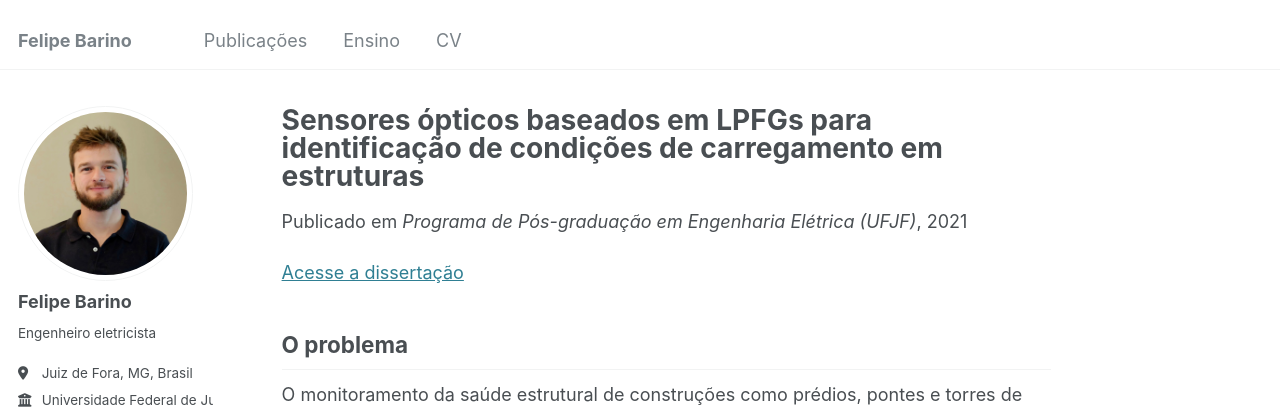
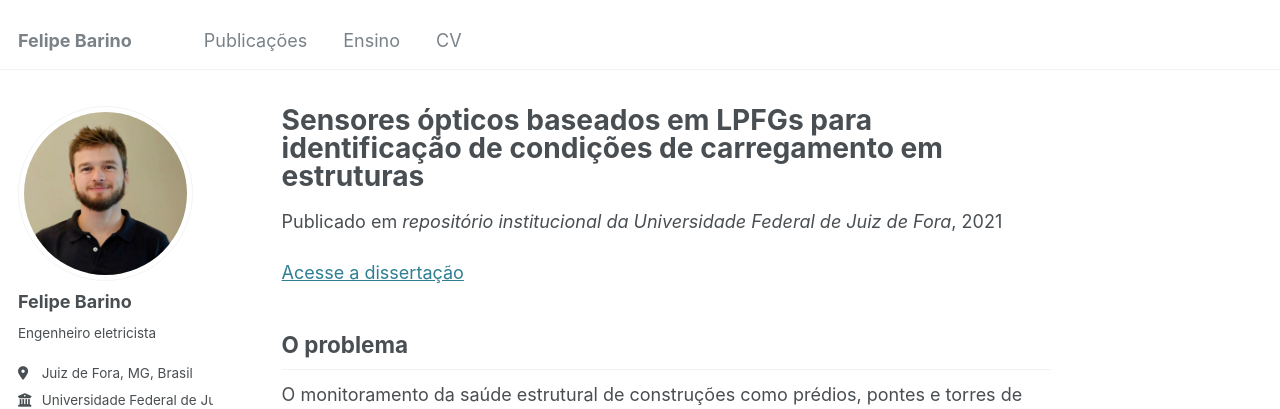
Before and after one commit to felipebarino/felipebarino.github.io, a Jekyll site: the page built from _publications/2021-07-30-Sensores-opticos-baseados-em-lpfgs-para-identificacao-de-condicoes-de-carregamento-em-estruturas.md, in a window 1280 px wide and 900 px high. Shown: the top 409 px of the window. Built offline with Jekyll 4.4.1, drawn with Linux system fonts in a browser that asks for light colours; some web fonts are replaced.

Commit message:
update citacao

```diff
--- a/_publications/2021-07-30-Sensores-opticos-baseados-em-lpfgs-para-identificacao-de-condicoes-de-carregamento-em-estruturas.md
+++ b/_publications/2021-07-30-Sensores-opticos-baseados-em-lpfgs-para-identificacao-de-condicoes-de-carregamento-em-estruturas.md
@@ -4,7 +4,7 @@ collection: publications
 permalink: /publication/2021-07-30-Sensores-opticos-baseados-em-lpfgs-para-identificacao-de-condicoes-de-carregamento-em-estruturas
 category: theses
 date: 2021-07-30
-venue: 'Programa de Pós-graduação em Engenharia Elétrica (UFJF)'
+venue: 'repositório institucional da Universidade Federal de Juiz de Fora'
 citation: 'Felipe Barino, "Sensores ópticos baseados em LPFGs para identificação de condições de carregamento em estruturas." repositório institucional da Universidade Federal de Juiz de Fora, 2019.'
 ---
 
```
